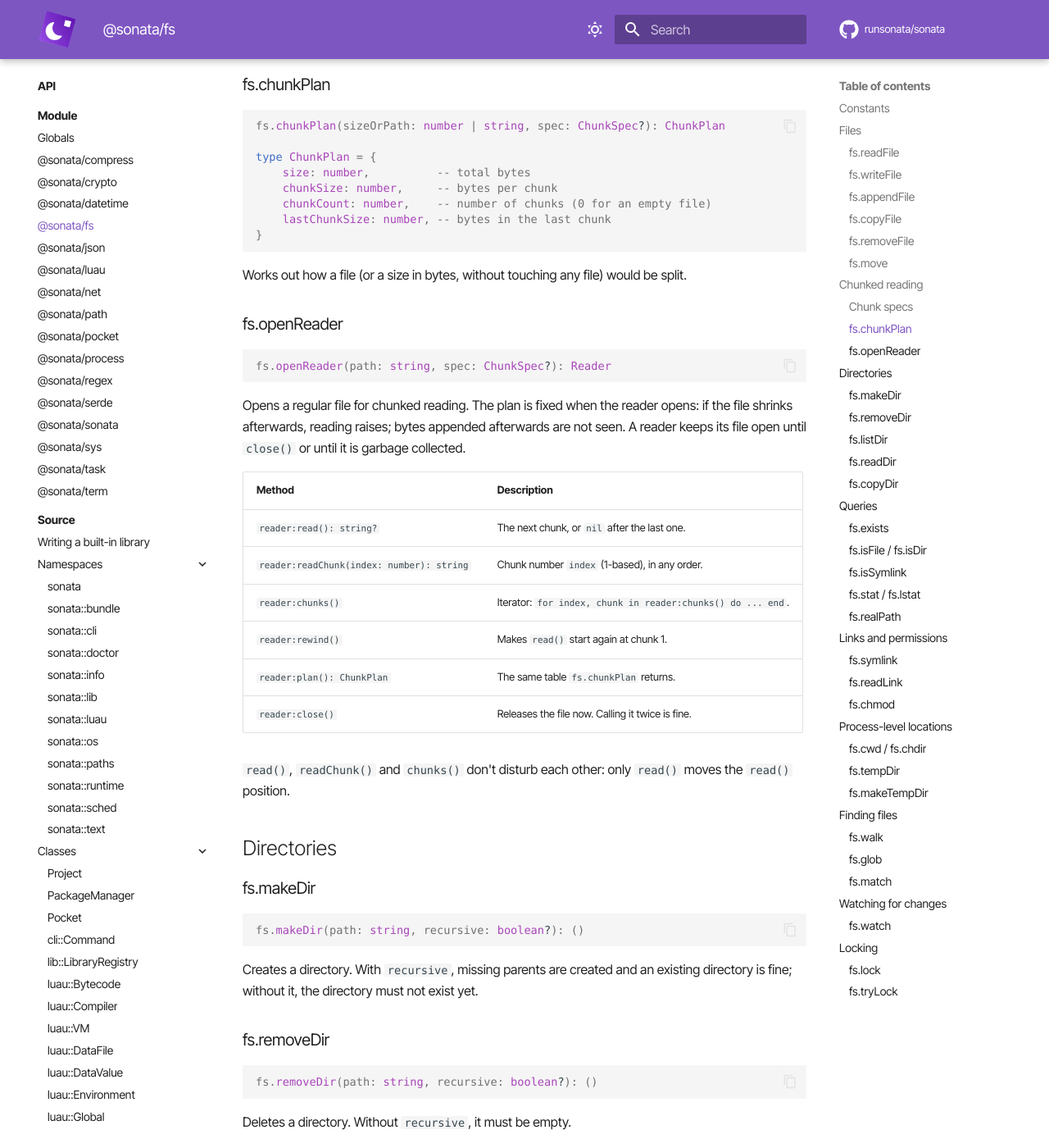
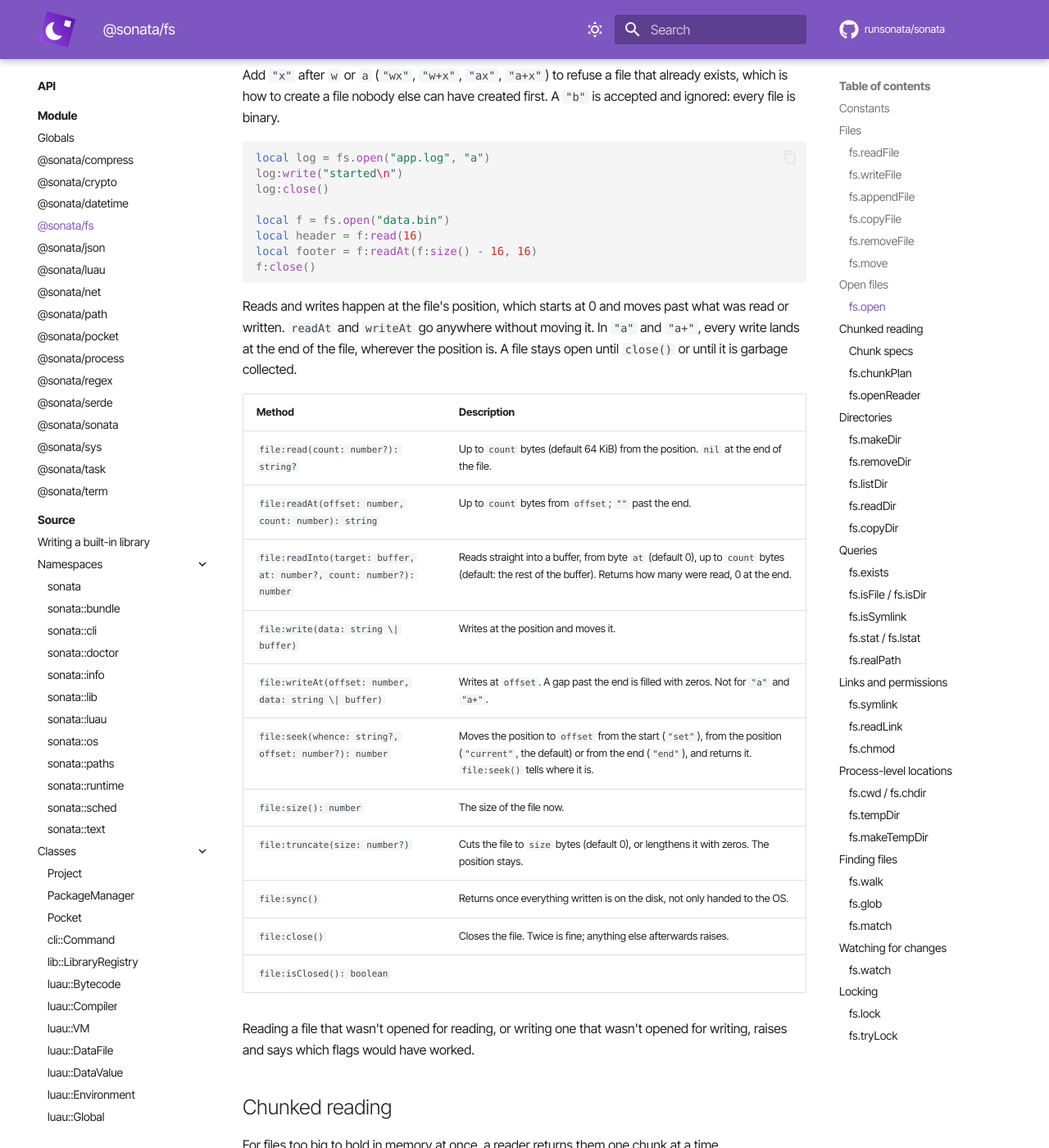
Before and after one commit to runsonata/docs, an MkDocs documentation site: the page built from docs/api/module/fs.md, in a window 1280 px wide and 1400 px high, scrolled down 2867 px. Shown: the whole window at 82% size. Built offline with MkDocs 1.6.1 and Material for MkDocs 9.7.7, drawn with Linux system fonts in a browser that asks for light colours; some web fonts are replaced; comment, search, counter and statistics services are not loaded; some of the changed text lies outside the part shown.

Commit message:
Document fs.open

````diff
--- a/docs/api/module/fs.md
+++ b/docs/api/module/fs.md
@@ -44,7 +44,7 @@ fs.readFile(path: string): string
 ```
 
 Returns the whole contents of a file. Files larger than `fs.maxReadSize` are refused; use
-[`openReader`](#fsopenreader) for those.
+[`open`](#fsopen) or [`openReader`](#fsopenreader) for those.
 
 ### fs.writeFile
 
@@ -86,6 +86,64 @@ fs.move(from: string, to: string): ()
 ```
 
 Renames a file or directory. Across devices, it copies and then deletes.
+
+## Open files
+
+### fs.open
+
+```luau
+fs.open(path: string, flags: string?, permissions: number?): File
+```
+
+Opens a file to read and write it piece by piece, at any position, so nothing has to fit in
+memory at once. `permissions` (default `0644`, less the umask) is only used when the file is
+created.
+
+| `flags` | Reads | Writes | If the file is missing | If it exists |
+|---|---|---|---|---|
+| `"r"` (default) | yes | | error | |
+| `"r+"` | yes | yes | error | |
+| `"w"` | | yes | created | emptied |
+| `"w+"` | yes | yes | created | emptied |
+| `"a"` | | at the end | created | |
+| `"a+"` | yes | at the end | created | |
+
+Add `"x"` after `w` or `a` (`"wx"`, `"w+x"`, `"ax"`, `"a+x"`) to refuse a file that already
+exists, which is how to create a file nobody else can have created first. A `"b"` is accepted
+and ignored: every file is binary.
+
+```luau
+local log = fs.open("app.log", "a")
+log:write("started\n")
+log:close()
+
+local f = fs.open("data.bin")
+local header = f:read(16)
+local footer = f:readAt(f:size() - 16, 16)
+f:close()
+```
+
+Reads and writes happen at the file's position, which starts at 0 and moves past what was read
+or written. `readAt` and `writeAt` go anywhere without moving it. In `"a"` and `"a+"`, every
+write lands at the end of the file, wherever the position is. A file stays open until `close()`
+or until it is garbage collected.
+
+| Method | Description |
+|---|---|
+| `file:read(count: number?): string?` | Up to `count` bytes (default 64 KiB) from the position. `nil` at the end of the file. |
+| `file:readAt(offset: number, count: number): string` | Up to `count` bytes from `offset`; `""` past the end. |
+| `file:readInto(target: buffer, at: number?, count: number?): number` | Reads straight into a buffer, from byte `at` (default 0), up to `count` bytes (default: the rest of the buffer). Returns how many were read, 0 at the end. |
+| `file:write(data: string \| buffer)` | Writes at the position and moves it. |
+| `file:writeAt(offset: number, data: string \| buffer)` | Writes at `offset`. A gap past the end is filled with zeros. Not for `"a"` and `"a+"`. |
+| `file:seek(whence: string?, offset: number?): number` | Moves the position to `offset` from the start (`"set"`), from the position (`"current"`, the default) or from the end (`"end"`), and returns it. `file:seek()` tells where it is. |
+| `file:size(): number` | The size of the file now. |
+| `file:truncate(size: number?)` | Cuts the file to `size` bytes (default 0), or lengthens it with zeros. The position stays. |
+| `file:sync()` | Returns once everything written is on the disk, not only handed to the OS. |
+| `file:close()` | Closes the file. Twice is fine; anything else afterwards raises. |
+| `file:isClosed(): boolean` | |
+
+Reading a file that wasn't opened for reading, or writing one that wasn't opened for writing,
+raises and says which flags would have worked.
 
 ## Chunked reading
 
````
